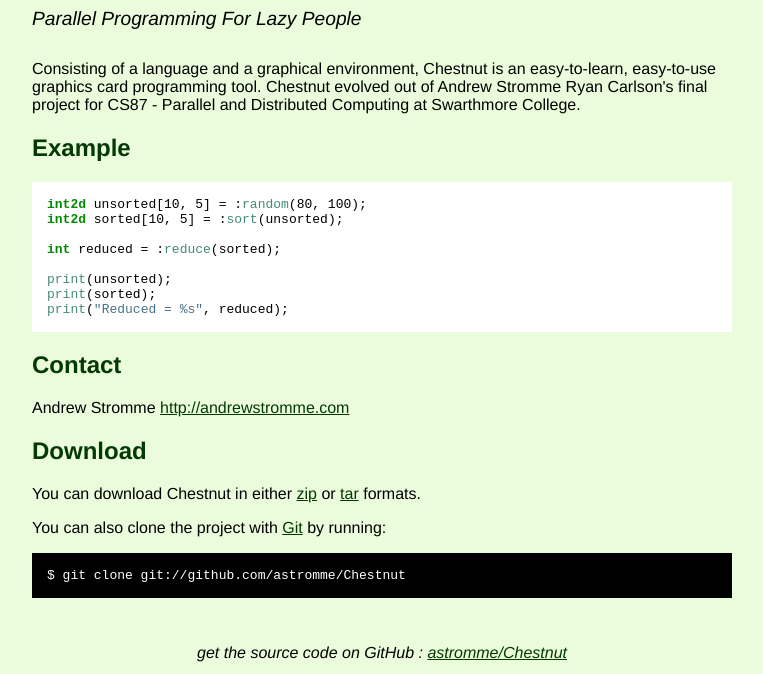
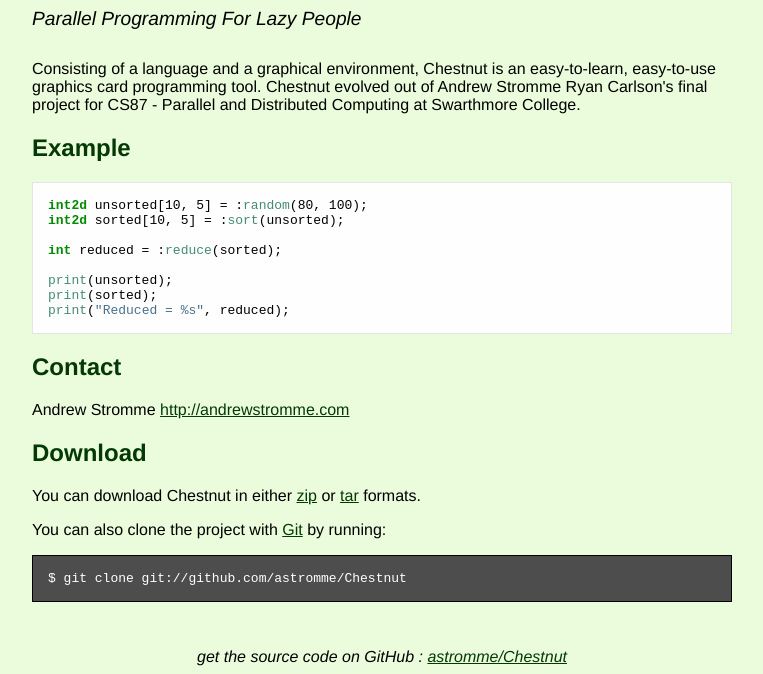
Before and after one commit to astromme/Chestnut, a plain HTML site: page index.html in a window 1280 px wide. Shown: the part 133-807 px from the top of the page, without its empty margins (258-1021 px from the left). Drawn offline with Linux system fonts and the light colour scheme.

Commit message:
some preformatted code style changes

```diff
--- a/code.css
+++ b/code.css
@@ -1,8 +1,9 @@
 pre.ChestnutCode {
 	font-family: monospace;
 	color: #000000;
-	background-color: #ffffff;
+	background-color: #fffeff;
 	padding: 15px;
+	border: 1px solid #e4e4e4;
 }
 
 .String { color: #4a708b; }
--- a/style.css
+++ b/style.css
@@ -20,9 +20,10 @@
 .download { float: right; }
 
 pre.BashCode {
-	background: #000;
+	background: #4d4d4d;
 	color: #fff;
 	padding: 15px;
+	border: 1px solid #000;
 }
 
 hr { border: 0; width: 80%; border-bottom: 1px solid #aaa}
```
